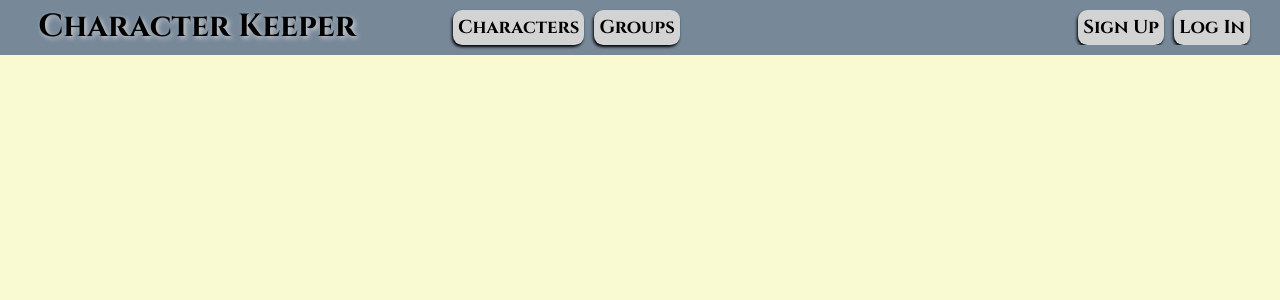
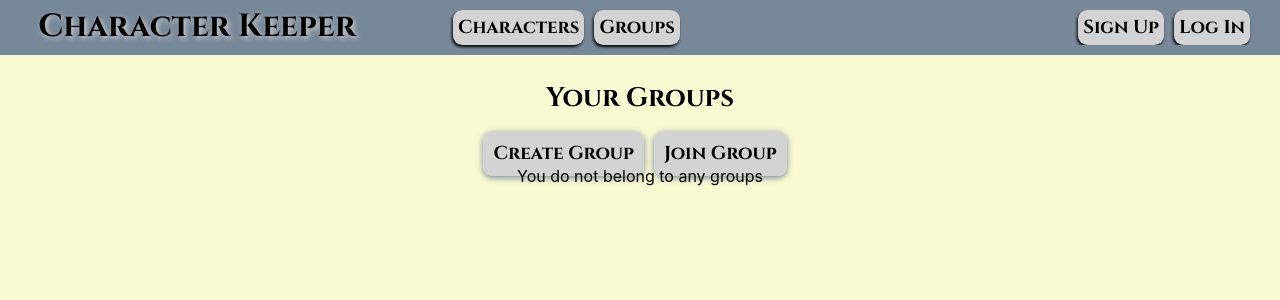
Before and after one commit to CramerG/Character-Keeper, a React (Create React App) app in the folder client/: page /groups in a window 1280 px wide. Shown: the top 300 px of the page. Built offline with nearby package versions, Linux system fonts and the light colour scheme.

Commit message:
added framework for groups in client

```diff
--- a/client/src/App.js
+++ b/client/src/App.js
@@ -9,6 +9,9 @@ import CharacterAdd from './components/CharacterAdd';
 import Characters from './views/Characters';
 import CharacterList from './components/CharacterList';
 import CharacterEdit from './components/CharacterEdit';
+import Groups from './views/Groups';
+import GroupAdd from './components/GroupAdd';
+import GroupList from './components/GroupList';
 
 function App() {
   return (
@@ -23,6 +26,10 @@ function App() {
           <CharacterAdd path="/add"/>
           <CharacterEdit path="/edit/:id"/>
         </Characters>
+        <Groups path="/groups">
+          <GroupList path="/"/>
+          <GroupAdd path="/add"/>
+        </Groups>
 
       </Router>
     </div>
--- /dev/null
+++ b/client/src/components/GroupAdd.js
@@ -0,0 +1,10 @@
+import React from 'react';
+import Groups from '../views/Groups';
+
+const GroupAdd = props => {
+    return(
+        <div>Add Group</div>
+    );
+}
+
+export default GroupAdd;
--- /dev/null
+++ b/client/src/components/GroupList.js
@@ -0,0 +1,26 @@
+import React, {useState} from 'react';
+
+const GroupList = (props) => {
+    const [groups, setGroups] = useState([]);
+
+    const findGroups = () => {
+
+    }
+
+    const showGroups = () => {
+        if (groups.length == 0) {
+            return(
+                <div>You do not belong to any groups</div>
+            );
+        }
+    }
+
+    return(
+        <div>
+            {showGroups()}
+        </div>
+    )
+
+}
+
+export default GroupList;
--- a/client/src/components/Navbar.js
+++ b/client/src/components/Navbar.js
@@ -10,7 +10,7 @@ const Navbar = props => {
             <div className="title" onClick={() => {navigate("/")}}>Character Keeper</div>
             <div className="links">
                 <Link to="/characters/" className="linkText">Characters</Link>
-                <Link to="" className="linkText">Groups</Link>
+                <Link to="/groups/" className="linkText">Groups</Link>
                 <UserNav/>
                 <div className="clearboth"></div>
             </div>
--- /dev/null
+++ b/client/src/views/Groups.js
@@ -0,0 +1,18 @@
+import React, { useState } from 'react';
+import axios from 'axios';
+import {Link} from '@reach/router';
+import '../styles/SignUp.styles.css'
+
+const Groups = (props) => {
+
+    return(
+        <div>
+            <div className="sectionHeader">Your Groups</div>
+            <Link to="/groups/add/" className="interiorLinkText">Create Group</Link>
+            <Link to="" className="interiorLinkText">Join Group</Link>
+            {props.children}
+        </div>
+    )
+}
+
+export default Groups;
```
